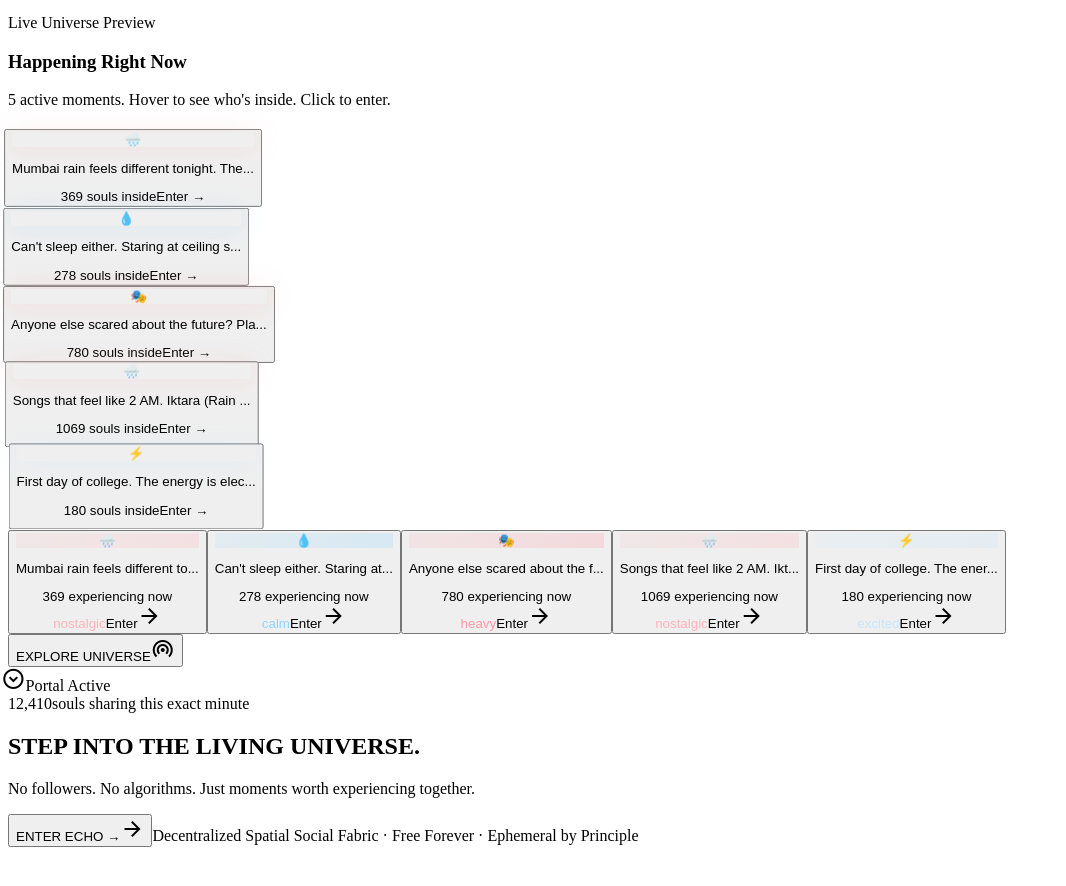
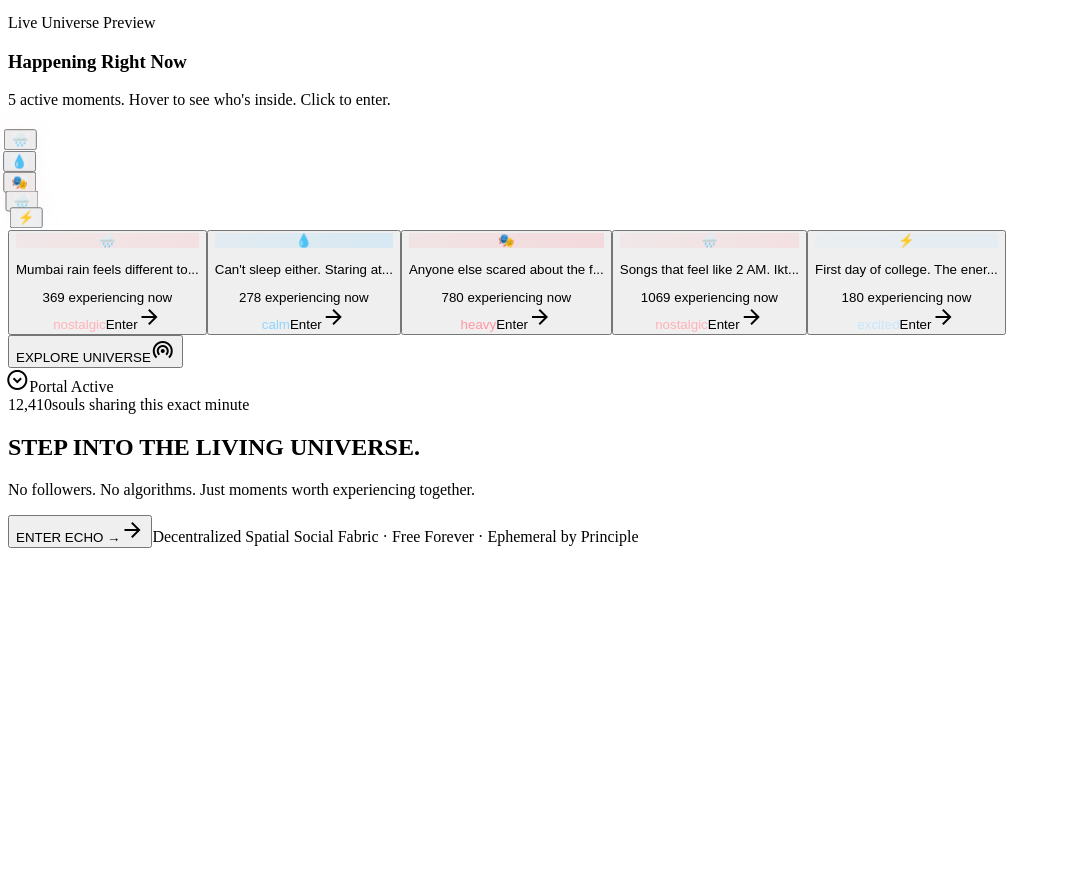
Before and after one commit to srushti-dedaniya/ECHO, a React (Vite) app: page / in a window 1280 px wide. Shown: the part 2223-3109 px from the top of the page, without its empty margins (0-1066 px from the left). Built offline with nearby package versions, Linux system fonts and the light colour scheme; the HTML template or start-up script is replaced by a standard one.

Commit message:
Add click-to-show tooltip for emoji in LiveUniversePreview

```diff
--- a/src/components/landing/LiveUniversePreview.tsx
+++ b/src/components/landing/LiveUniversePreview.tsx
@@ -1,3 +1,4 @@
+import { useState } from 'react';
 import { motion } from 'framer-motion';
 import { mockEchoes } from '../../data/echoes';
 import { moods } from '../../types/mood';
@@ -12,6 +13,8 @@ interface LiveUniversePreviewProps {
 const previewEchoes = mockEchoes.slice(0, 5);
 
 export function LiveUniversePreview({ onExplore, className = '' }: LiveUniversePreviewProps) {
+  const [selectedIndex, setSelectedIndex] = useState<number | null>(null);
+
   return (
     <motion.section
       initial={{ opacity: 0 }}
@@ -67,7 +70,10 @@ export function LiveUniversePreview({ onExplore, className = '' }: LiveUniverseP
                   transition={{ duration: 8, repeat: Infinity, ease: 'easeInOut', delay: index * 0.5 }}
                 >
                   <motion.button
-                    onClick={onExplore}
+                    onClick={(e) => {
+                      e.stopPropagation();
+                      setSelectedIndex(selectedIndex === index ? null : index);
+                    }}
                     whileHover={{ scale: 1.15 }}
                     whileTap={{ scale: 0.9 }}
                     className="relative flex items-center justify-center"
@@ -82,10 +88,11 @@ export function LiveUniversePreview({ onExplore, className = '' }: LiveUniverseP
                       </div>
                     </div>
 
+                    {selectedIndex === index && (
                       <motion.div
                         initial={{ opacity: 0, scale: 0.8, y: 10 }}
                         animate={{ opacity: 1, scale: 1, y: 0 }}
-                      className="absolute z-20 w-72 opacity-0 group-hover:opacity-100 transition-all duration-300"
+                        className="absolute z-20 w-72"
                         style={{
                           left: index < 2 ? '50%' : 'auto',
                           right: index >= 2 ? '50%' : 'auto',
@@ -104,6 +111,7 @@ export function LiveUniversePreview({ onExplore, className = '' }: LiveUniverseP
                           </div>
                         </div>
                       </motion.div>
+                    )}
                   </motion.button>
                 </motion.div>
               );
```
Lines whose indentation alone changed are shown as unchanged.
